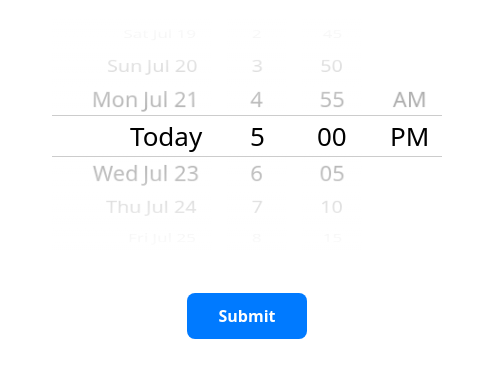
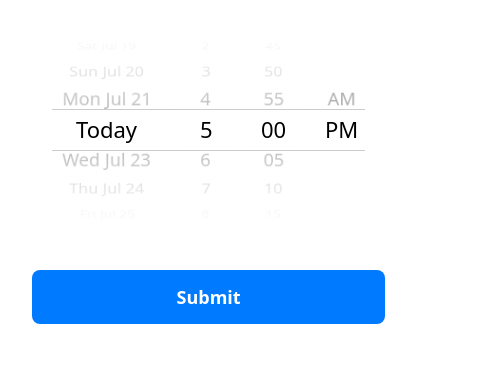
Before and after one commit to maksym-kostetskyi/scroll-picker, a React (Vite) app: page / in a window 390 px wide. Shown: the part 253-630 px from the top of the page, 494 px wide, since content can reach past the window. Built offline with nearby package versions, Linux system fonts and the light colour scheme.

Commit message:
added-touch-events-and-mobile-layouts

```diff
--- a/src/scroll-picker/ScrollPicker.module.css
+++ b/src/scroll-picker/ScrollPicker.module.css
@@ -2,12 +2,24 @@
   display: flex;
   gap: 15px;
   width: fit-content;
+  max-width: 100vw;
   height: auto;
   padding: 20px;
   background: #fff;
   position: relative;
   overflow: hidden;
   align-items: center;
+  box-sizing: border-box;
+}
+
+/* Мобільна адаптація */
+@media (max-width: 768px) {
+  .scrollPicker {
+    gap: 10px;
+    padding: 15px;
+    width: 100%;
+    justify-content: space-between;
+  }
 }
 
 /* Спільний бордер для активних елементів */
@@ -35,6 +47,15 @@
   position: relative;
   perspective: 1000px;
   transform-style: preserve-3d;
+  touch-action: pan-y;
+}
+
+/* Мобільна адаптація колонок */
+@media (max-width: 768px) {
+  .column {
+    min-height: 200px;
+    flex: 1;
+  }
 }
 
 /* Різні ширини для колонок */
@@ -54,6 +75,25 @@
 
 .column:nth-child(4) {
   width: 65px; /* AM/PM */
+}
+
+/* Мобільна адаптація ширини колонок */
+@media (max-width: 768px) {
+  .column:nth-child(1) {
+    width: auto;
+    min-width: 120px;
+    flex: 2;
+    text-align: center;
+    align-items: center;
+  }
+
+  .column:nth-child(2),
+  .column:nth-child(3),
+  .column:nth-child(4) {
+    width: auto;
+    min-width: 50px;
+    flex: 1;
+  }
 }
 
 /* Заповнювачі в AM/PM колонці - повністю невидимі */
@@ -145,6 +185,15 @@
   padding: 0 10px;
 }
 
+/* Мобільна адаптація тексту */
+@media (max-width: 768px) {
+  .optionLine {
+    font-size: 20px;
+    padding: 0 5px;
+    gap: 3px;
+  }
+}
+
 /* Ефект вертикального стиснення та легкого нахилу */
 .optionLine:nth-child(1),
 .optionLine:nth-child(7) {
@@ -176,6 +225,36 @@
   z-index: 3;
 }
 
+/* Мобільна адаптація розмірів шрифтів */
+@media (max-width: 768px) {
+  .optionLine:nth-child(1),
+  .optionLine:nth-child(7) {
+    font-size: 16px;
+  }
+
+  .optionLine:nth-child(2),
+  .optionLine:nth-child(6) {
+    font-size: 18px;
+  }
+
+  .optionLine:nth-child(3),
+  .optionLine:nth-child(5) {
+    font-size: 19px;
+  }
+
+  .optionLineSelected {
+    font-size: 22px;
+  }
+
+  .column:nth-child(4) .optionLine.optionLineSelected {
+    font-size: 22px;
+  }
+
+  .column:nth-child(4) .optionLine:not(.optionLineSelected):not(.placeholder) {
+    font-size: 19px;
+  }
+}
+
 .submitButton {
   margin: 20px auto 0;
   padding: 12px 24px;
@@ -191,6 +270,16 @@
   min-width: 120px;
 }
 
+/* Мобільна адаптація кнопки */
+@media (max-width: 768px) {
+  .submitButton {
+    width: 100%;
+    padding: 15px 20px;
+    font-size: 18px;
+    margin: 25px auto 0;
+  }
+}
+
 .submitButton:hover {
   background: #0056cc;
 }
--- a/src/scroll-picker/hooks/useScrollPicker.ts
+++ b/src/scroll-picker/hooks/useScrollPicker.ts
@@ -20,25 +20,80 @@ export function useScrollPicker<T>({
   infiniteScroll = true,
 }: ScrollPickerOptions<T>) {
   useEffect(() => {
-    const isMobile = window.innerWidth < mobileBreakpoint;
-    if (isMobile || !ref.current) return;
+    if (!ref.current) return;
 
     const element = ref.current;
+    const isMobile = window.innerWidth < mobileBreakpoint;
 
+    if (isMobile) {
+      // Touch-події для мобільних пристроїв
+      let startY = 0;
+      let isDragging = false;
+
+      const handleTouchStart = (e: TouchEvent) => {
+        startY = e.touches[0].clientY;
+        isDragging = true;
+      };
+
+      const handleTouchMove = (e: TouchEvent) => {
+        if (!isDragging) return;
+        e.preventDefault();
+      };
+
+      const handleTouchEnd = (e: TouchEvent) => {
+        if (!isDragging) return;
+        isDragging = false;
+
+        const endY = e.changedTouches[0].clientY;
+        const deltaY = startY - endY;
+        const threshold = 30; // Мінімальна відстань для свайпу
+
+        if (Math.abs(deltaY) < threshold) return;
+
+        const direction = deltaY > 0 ? 1 : -1;
+        let newIndex = selectedIndex + direction;
+
+        if (infiniteScroll) {
+          if (newIndex < 0) {
+            newIndex = items.length - 1;
+          } else if (newIndex >= items.length) {
+            newIndex = 0;
+          }
+        } else {
+          if (newIndex < 0 || newIndex >= items.length) return;
+        }
+
+        setSelectedIndex(newIndex);
+        onChange?.(items[newIndex]);
+      };
+
+      element.addEventListener("touchstart", handleTouchStart, {
+        passive: false,
+      });
+      element.addEventListener("touchmove", handleTouchMove, {
+        passive: false,
+      });
+      element.addEventListener("touchend", handleTouchEnd, { passive: false });
+
+      return () => {
+        element.removeEventListener("touchstart", handleTouchStart);
+        element.removeEventListener("touchmove", handleTouchMove);
+        element.removeEventListener("touchend", handleTouchEnd);
+      };
+    } else {
+      // Wheel-події для десктопу
       const handleWheel = (e: WheelEvent) => {
         e.preventDefault();
         const direction = e.deltaY > 0 ? 1 : -1;
         let newIndex = selectedIndex + direction;
 
         if (infiniteScroll) {
-        // Безкінечна прокрутка
           if (newIndex < 0) {
             newIndex = items.length - 1;
           } else if (newIndex >= items.length) {
             newIndex = 0;
           }
         } else {
-        // Обмежена прокрутка (для AM/PM)
           if (newIndex < 0 || newIndex >= items.length) return;
         }
 
@@ -48,6 +103,7 @@ export function useScrollPicker<T>({
 
       element.addEventListener("wheel", handleWheel, { passive: false });
       return () => element.removeEventListener("wheel", handleWheel);
+    }
   }, [
     ref,
     selectedIndex,
```
Lines whose indentation alone changed are shown as unchanged.
